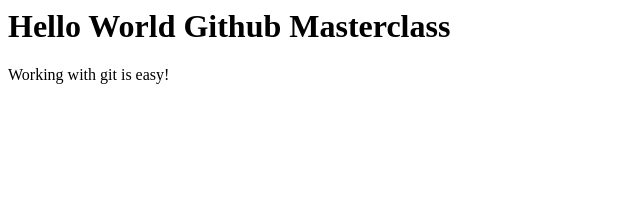
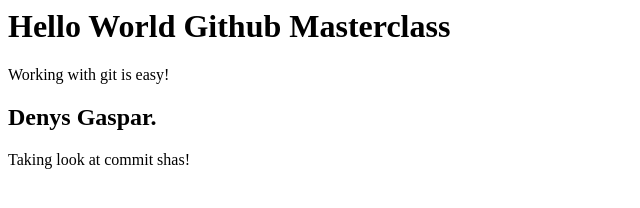
Before and after one commit to voidofxztense/unnamedrepository, a plain HTML site: page index.html in a window 1280 px wide. Shown: the whole page, without its empty margins (0-640 px from the left). Drawn offline with Linux system fonts and the light colour scheme.

Commit message:
feat: Adding author and shas!

```diff
--- a/index.html
+++ b/index.html
@@ -3,3 +3,8 @@
 <div>
     <p>Working with git is easy!</p>
 </div>
+
+<h2>Denys Gaspar.</h2>
+ <div>
+     <p>Taking look at commit shas!</p>
+ </div>
```
